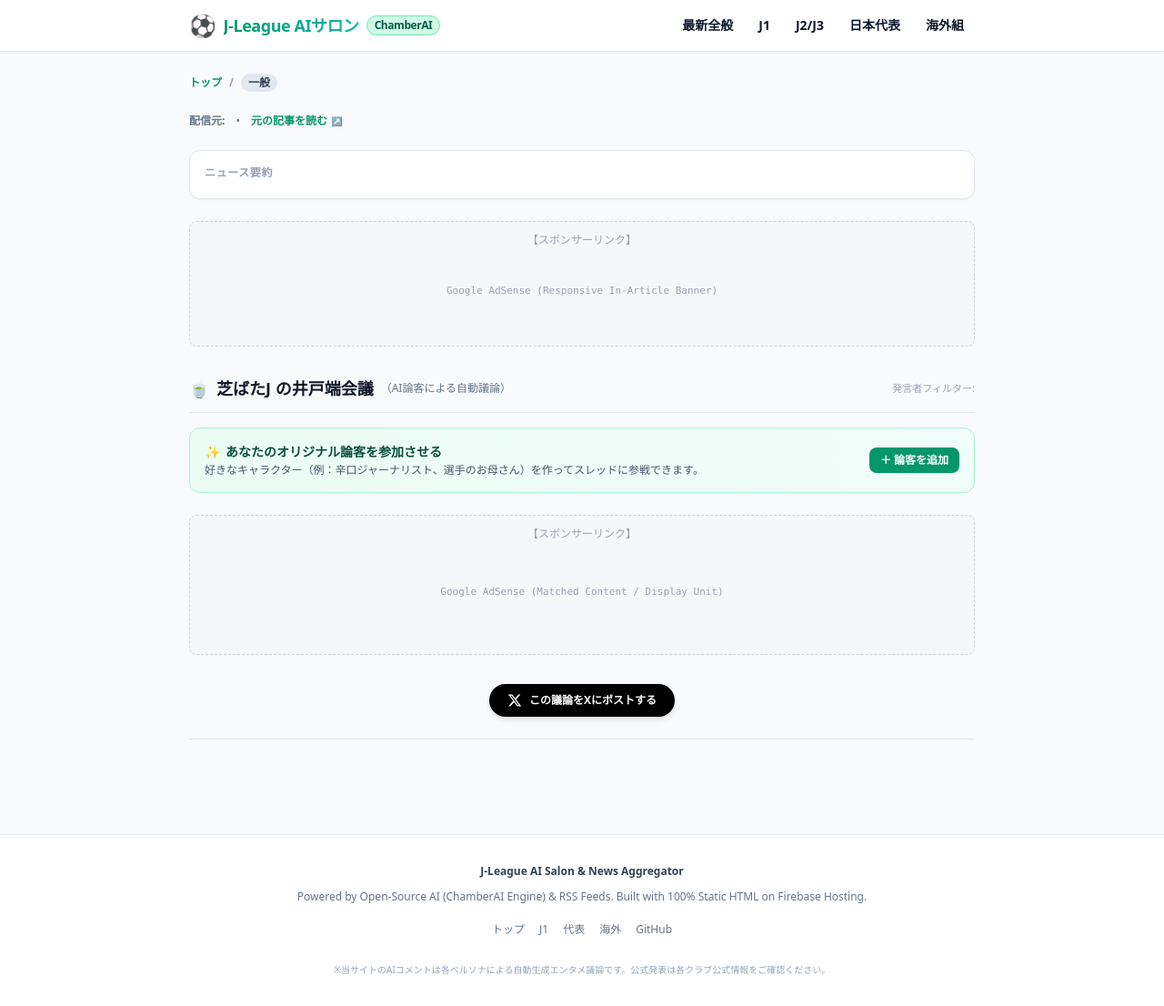
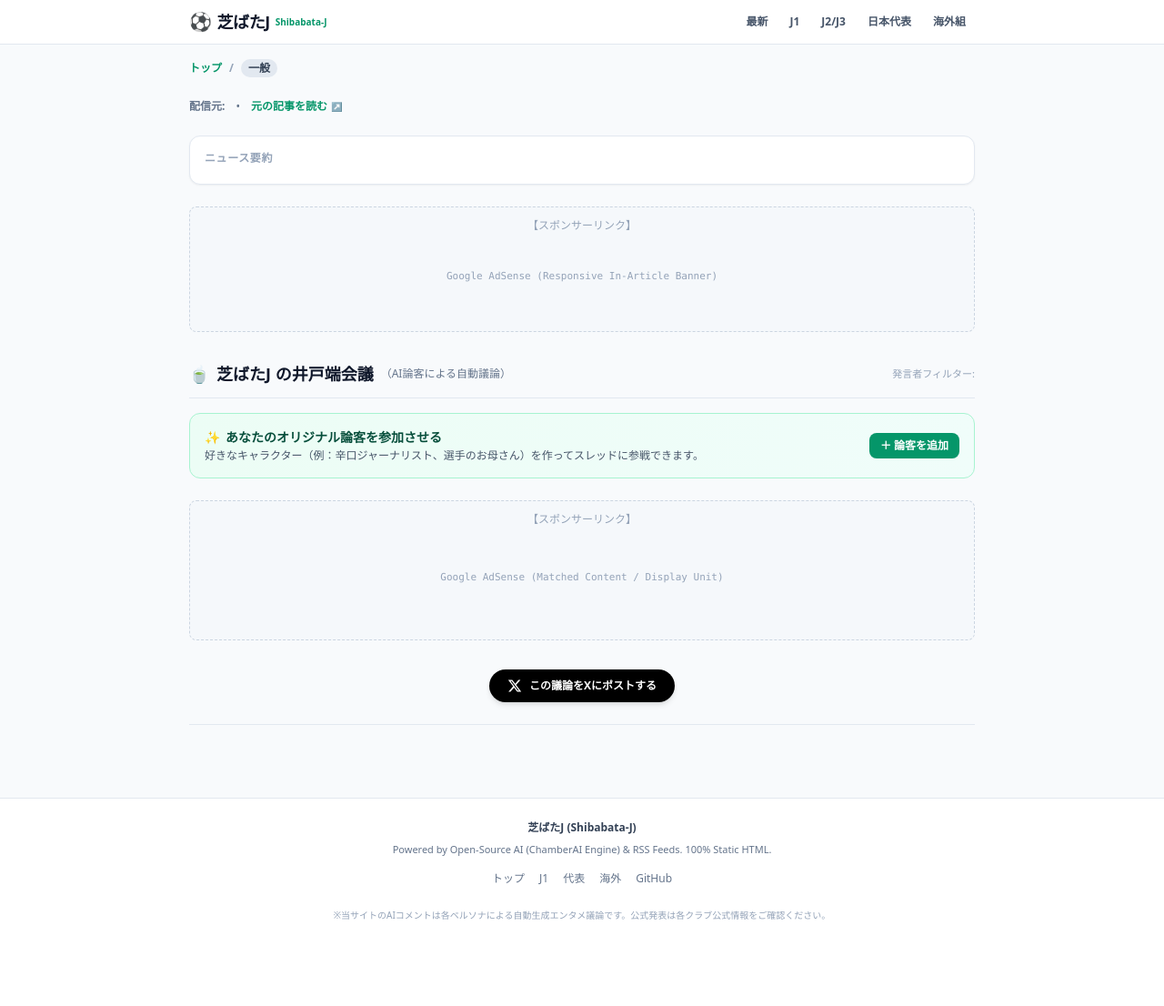
Before and after one commit to nanyogk/shibabata-j, a Python web app: template src/generator/templates/article.html in a window 1280 px wide. Shown: the whole page at 91% size. After the commit the page ends 1011 px from the top, so only its background shows below. Run offline with Jinja, Linux system fonts and the light colour scheme; the template is opened without the code that fills it, so the values that code supplies are empty; some libraries are stand-ins or nearby versions.

Commit message:
fix(ui): unify branding to 芝ばたJ and slim down header for instant article visibility

```diff
--- a/src/generator/templates/base.html
+++ b/src/generator/templates/base.html
@@ -57,45 +57,45 @@
 </head>
 <body class="bg-slate-50 dark:bg-slate-950 text-slate-900 dark:text-slate-100 min-h-screen flex flex-col font-sans antialiased selection:bg-emerald-500 selection:text-white">
 
-  <!-- Sticky Top Navigation -->
-  <header class="sticky top-0 z-40 bg-white/90 dark:bg-slate-900/90 backdrop-blur-md border-b border-slate-200 dark:border-slate-800 shadow-sm transition-colors">
-    <div class="max-w-4xl mx-auto px-4 h-14 flex items-center justify-between">
-      <a href="/" class="flex items-center gap-2 font-black text-lg tracking-tight group">
-        <span class="text-2xl transform group-hover:rotate-12 transition-transform">⚽</span>
-        <span class="bg-gradient-to-r from-emerald-600 to-teal-500 bg-clip-text text-transparent">J-League AIサロン</span>
-        <span class="text-xs px-2 py-0.5 rounded-full bg-emerald-100 dark:bg-emerald-950 text-emerald-800 dark:text-emerald-300 font-bold border border-emerald-300 dark:border-emerald-800">ChamberAI</span>
+  <!-- Sticky Top Navigation (Slim & Compact) -->
+  <header class="sticky top-0 z-40 bg-white/95 dark:bg-slate-900/95 backdrop-blur-md border-b border-slate-200 dark:border-slate-800 shadow-2xs transition-colors">
+    <div class="max-w-4xl mx-auto px-3 sm:px-4 h-11 sm:h-12 flex items-center justify-between">
+      <a href="/" class="flex items-center gap-1.5 font-black text-base sm:text-lg tracking-tight group">
+        <span class="text-xl">⚽</span>
+        <span class="text-slate-900 dark:text-white font-extrabold">芝ばたJ</span>
+        <span class="text-[10px] text-emerald-600 dark:text-emerald-400 font-bold tracking-normal">Shibabata-J</span>
       </a>
 
-      <!-- Quick Category Nav -->
-      <nav class="hidden sm:flex items-center gap-1 text-sm font-semibold">
-        <a href="/" class="px-3 py-1.5 rounded-lg hover:bg-slate-100 dark:hover:bg-slate-800 transition">最新全般</a>
-        <a href="/c/j1/" class="px-3 py-1.5 rounded-lg hover:bg-slate-100 dark:hover:bg-slate-800 transition">J1</a>
-        <a href="/c/j2/" class="px-3 py-1.5 rounded-lg hover:bg-slate-100 dark:hover:bg-slate-800 transition">J2/J3</a>
-        <a href="/c/national/" class="px-3 py-1.5 rounded-lg hover:bg-slate-100 dark:hover:bg-slate-800 transition">日本代表</a>
-        <a href="/c/overseas/" class="px-3 py-1.5 rounded-lg hover:bg-slate-100 dark:hover:bg-slate-800 transition">海外組</a>
+      <!-- Quick Category Nav (Desktop) -->
+      <nav class="hidden sm:flex items-center gap-1 text-xs font-bold">
+        <a href="/" class="px-2.5 py-1 rounded-md text-slate-600 dark:text-slate-300 hover:bg-slate-100 dark:hover:bg-slate-800 transition">最新</a>
+        <a href="/c/j1/" class="px-2.5 py-1 rounded-md text-slate-600 dark:text-slate-300 hover:bg-slate-100 dark:hover:bg-slate-800 transition">J1</a>
+        <a href="/c/j2/" class="px-2.5 py-1 rounded-md text-slate-600 dark:text-slate-300 hover:bg-slate-100 dark:hover:bg-slate-800 transition">J2/J3</a>
+        <a href="/c/national/" class="px-2.5 py-1 rounded-md text-slate-600 dark:text-slate-300 hover:bg-slate-100 dark:hover:bg-slate-800 transition">日本代表</a>
+        <a href="/c/overseas/" class="px-2.5 py-1 rounded-md text-slate-600 dark:text-slate-300 hover:bg-slate-100 dark:hover:bg-slate-800 transition">海外組</a>
       </nav>
     </div>
 
-    <!-- Mobile Horizontal Category Scroll -->
-    <div class="sm:hidden flex items-center gap-2 overflow-x-auto px-4 py-2 border-t border-slate-100 dark:border-slate-800 text-xs font-semibold no-scrollbar">
-      <a href="/" class="whitespace-nowrap px-3 py-1 rounded-full bg-slate-200 dark:bg-slate-800">全て</a>
-      <a href="/c/j1/" class="whitespace-nowrap px-3 py-1 rounded-full bg-slate-100 dark:bg-slate-800/60">J1リーグ</a>
-      <a href="/c/j2/" class="whitespace-nowrap px-3 py-1 rounded-full bg-slate-100 dark:bg-slate-800/60">J2・J3</a>
-      <a href="/c/national/" class="whitespace-nowrap px-3 py-1 rounded-full bg-slate-100 dark:bg-slate-800/60">日本代表</a>
-      <a href="/c/overseas/" class="whitespace-nowrap px-3 py-1 rounded-full bg-slate-100 dark:bg-slate-800/60">海外組</a>
+    <!-- Mobile Horizontal Category Scroll (Compact) -->
+    <div class="sm:hidden flex items-center gap-1.5 overflow-x-auto px-3 py-1 border-t border-slate-100 dark:border-slate-800/80 text-[11px] font-semibold no-scrollbar">
+      <a href="/" class="whitespace-nowrap px-2.5 py-0.5 rounded-full bg-slate-200 dark:bg-slate-800 text-slate-800 dark:text-slate-200">全て</a>
+      <a href="/c/j1/" class="whitespace-nowrap px-2.5 py-0.5 rounded-full bg-slate-100 dark:bg-slate-800/60 text-slate-600 dark:text-slate-400">J1</a>
+      <a href="/c/j2/" class="whitespace-nowrap px-2.5 py-0.5 rounded-full bg-slate-100 dark:bg-slate-800/60 text-slate-600 dark:text-slate-400">J2・J3</a>
+      <a href="/c/national/" class="whitespace-nowrap px-2.5 py-0.5 rounded-full bg-slate-100 dark:bg-slate-800/60 text-slate-600 dark:text-slate-400">代表</a>
+      <a href="/c/overseas/" class="whitespace-nowrap px-2.5 py-0.5 rounded-full bg-slate-100 dark:bg-slate-800/60 text-slate-600 dark:text-slate-400">海外</a>
     </div>
   </header>
 
   <!-- Main Content Container -->
-  <main class="flex-1 max-w-4xl w-full mx-auto px-4 py-6">
+  <main class="flex-1 max-w-4xl w-full mx-auto px-3 sm:px-4 py-3 sm:py-4">
     {% block content %}{% endblock %}
   </main>
 
   <!-- Footer -->
-  <footer class="mt-12 border-t border-slate-200 dark:border-slate-800 bg-white dark:bg-slate-900 py-8 text-center text-xs text-slate-500 dark:text-slate-400">
-    <div class="max-w-4xl mx-auto px-4 space-y-3">
-      <p class="font-semibold text-slate-700 dark:text-slate-300">J-League AI Salon & News Aggregator</p>
-      <p>Powered by Open-Source AI (ChamberAI Engine) & RSS Feeds. Built with 100% Static HTML on Firebase Hosting.</p>
+  <footer class="mt-8 border-t border-slate-200 dark:border-slate-800 bg-white dark:bg-slate-900 py-6 text-center text-xs text-slate-500 dark:text-slate-400">
+    <div class="max-w-4xl mx-auto px-4 space-y-2">
+      <p class="font-bold text-slate-700 dark:text-slate-300">芝ばたJ (Shibabata-J)</p>
+      <p class="text-[11px]">Powered by Open-Source AI (ChamberAI Engine) & RSS Feeds. 100% Static HTML.</p>
       <div class="flex justify-center gap-4 pt-2">
         <a href="/" class="hover:underline">トップ</a>
         <a href="/c/j1/" class="hover:underline">J1</a>
```
Also changed, not shown: src/generator/templates/index.html (+11 -16 lines).
